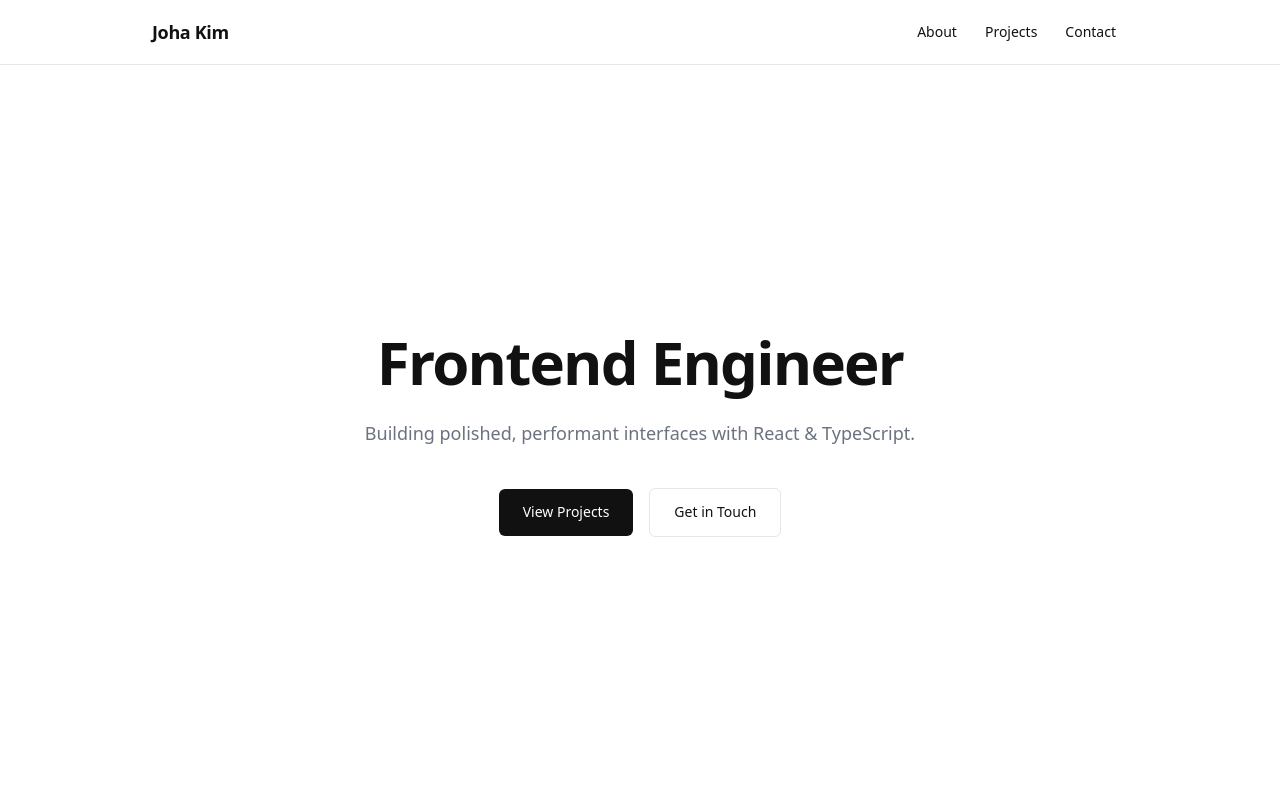
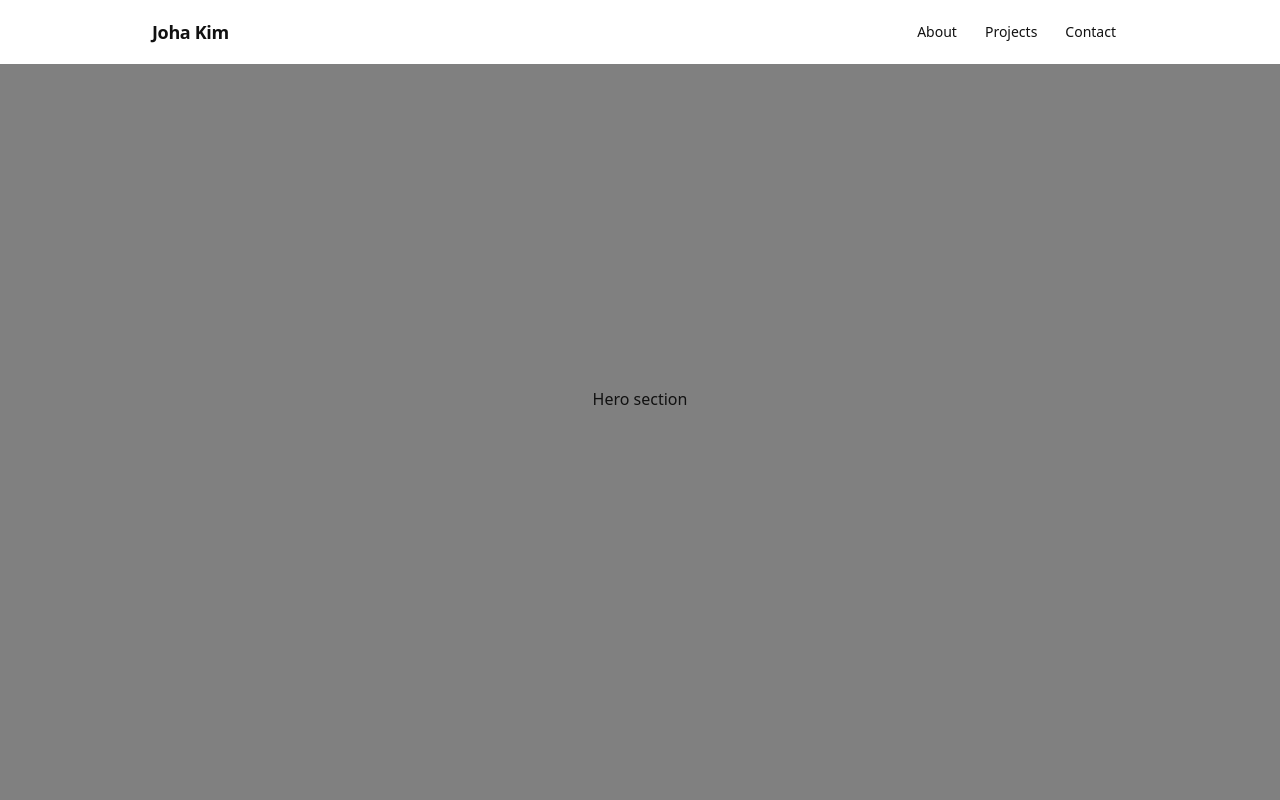
Before and after one commit to Joha99/joha-kim-portfolio, a React (Vite) app: page / in a window 1280 px wide. Shown: the top 800 px of the page. Built offline with nearby package versions, Linux system fonts and the light colour scheme.

Commit message:
templates for different sections

```diff
--- a/src/App.tsx
+++ b/src/App.tsx
@@ -1,5 +1,7 @@
-import { Header } from "@/components/layout/Header";
+import { Header } from "@/components/header/Header";
 import { Hero } from "@/components/sections/Hero";
+import { Body } from "./components/sections/Body";
+import { Footer } from "./components/footer/Footer";
 
 function App() {
   return (
@@ -8,6 +10,8 @@ function App() {
       <main>
         <Hero />
       </main>
+      <Body />
+      <Footer />
     </>
   );
 }
--- /dev/null
+++ b/src/components/footer/Footer.tsx
@@ -0,0 +1,7 @@
+export const Footer = () => {
+  return (
+    <div style={{ backgroundColor: "gray", height: "500px" }}>
+      Footer section
+    </div>
+  );
+};
--- a/src/components/layout/Header.module.css
+++ b/src/components/header/Header.module.css
@@ -1,10 +1,16 @@
 .header {
-  position: sticky;
+  position: absolute;
+  top: 0;
+  left: 0;
+  right: 0;
+  height: "100px";
+  background-color: white;
+  /* position: sticky;
   top: 0;
   z-index: 50;
   border-bottom: 1px solid var(--color-border);
   background: color-mix(in srgb, var(--color-bg) 80%, transparent);
-  backdrop-filter: blur(12px);
+  backdrop-filter: blur(12px); */
 }
 
 .nav {
--- /dev/null
+++ b/src/components/sections/Body.tsx
@@ -0,0 +1,7 @@
+export const Body = () => {
+  return (
+    <div style={{ backgroundColor: "pink", blockSize: "1000px" }}>
+      Body section
+    </div>
+  );
+};
--- a/src/components/sections/Hero.module.css
+++ b/src/components/sections/Hero.module.css
@@ -1,60 +1,8 @@
 .section {
   display: flex;
+  height: 100vh;
+  width: 100vw;
+  background-color: gray;
   align-items: center;
   justify-content: center;
-  min-height: calc(100svh - 4rem);
-  padding: 0 1.5rem;
 }
-
-.content {
-  max-width: 40rem;
-  text-align: center;
-}
-
-.title {
-  font-size: clamp(2.25rem, 5vw, 3.75rem);
-  font-weight: 700;
-  letter-spacing: -0.03em;
-  line-height: 1.1;
-}
-
-.subtitle {
-  margin-top: 1.5rem;
-  font-size: 1.125rem;
-  color: var(--color-fg-muted);
-}
-
-.actions {
-  display: flex;
-  align-items: center;
-  justify-content: center;
-  gap: 1rem;
-  margin-top: 2.5rem;
-}
-
-.btnPrimary,
-.btnOutline {
-  display: inline-flex;
-  align-items: center;
-  padding: 0.75rem 1.5rem;
-  font-size: 0.875rem;
-  font-weight: 500;
-  border-radius: 0.375rem;
-  transition: opacity 0.15s;
-}
-
-.btnPrimary {
-  background: var(--color-accent);
-  color: var(--color-accent-fg);
-  border: none;
-}
-
-.btnOutline {
-  background: transparent;
-  border: 1px solid var(--color-border);
-}
-
-.btnPrimary:hover,
-.btnOutline:hover {
-  opacity: 0.8;
-}
--- a/src/components/sections/Hero.tsx
+++ b/src/components/sections/Hero.tsx
@@ -1,40 +1,5 @@
-import { motion } from "motion/react";
 import styles from "./Hero.module.css";
 
 export function Hero() {
-  return (
-    <section className={styles.section}>
-      <div className={styles.content}>
-        <motion.h1
-          className={styles.title}
-          initial={{ opacity: 0, y: 20 }}
-          animate={{ opacity: 1, y: 0 }}
-          transition={{ duration: 0.6 }}
-        >
-          Frontend Engineer
-        </motion.h1>
-        <motion.p
-          className={styles.subtitle}
-          initial={{ opacity: 0, y: 20 }}
-          animate={{ opacity: 1, y: 0 }}
-          transition={{ duration: 0.6, delay: 0.2 }}
-        >
-          Building polished, performant interfaces with React &amp; TypeScript.
-        </motion.p>
-        <motion.div
-          className={styles.actions}
-          initial={{ opacity: 0, y: 20 }}
-          animate={{ opacity: 1, y: 0 }}
-          transition={{ duration: 0.6, delay: 0.4 }}
-        >
-          <a href="#projects" className={styles.btnPrimary}>
-            View Projects
-          </a>
-          <a href="#contact" className={styles.btnOutline}>
-            Get in Touch
-          </a>
-        </motion.div>
-      </div>
-    </section>
-  );
+  return <section className={styles.section}>Hero section</section>;
 }
```
Also changed, not shown: src/components/header/Header.tsx (renamed from src/components/layout/Header.tsx), src/components/sections/Body.module.css (added).
